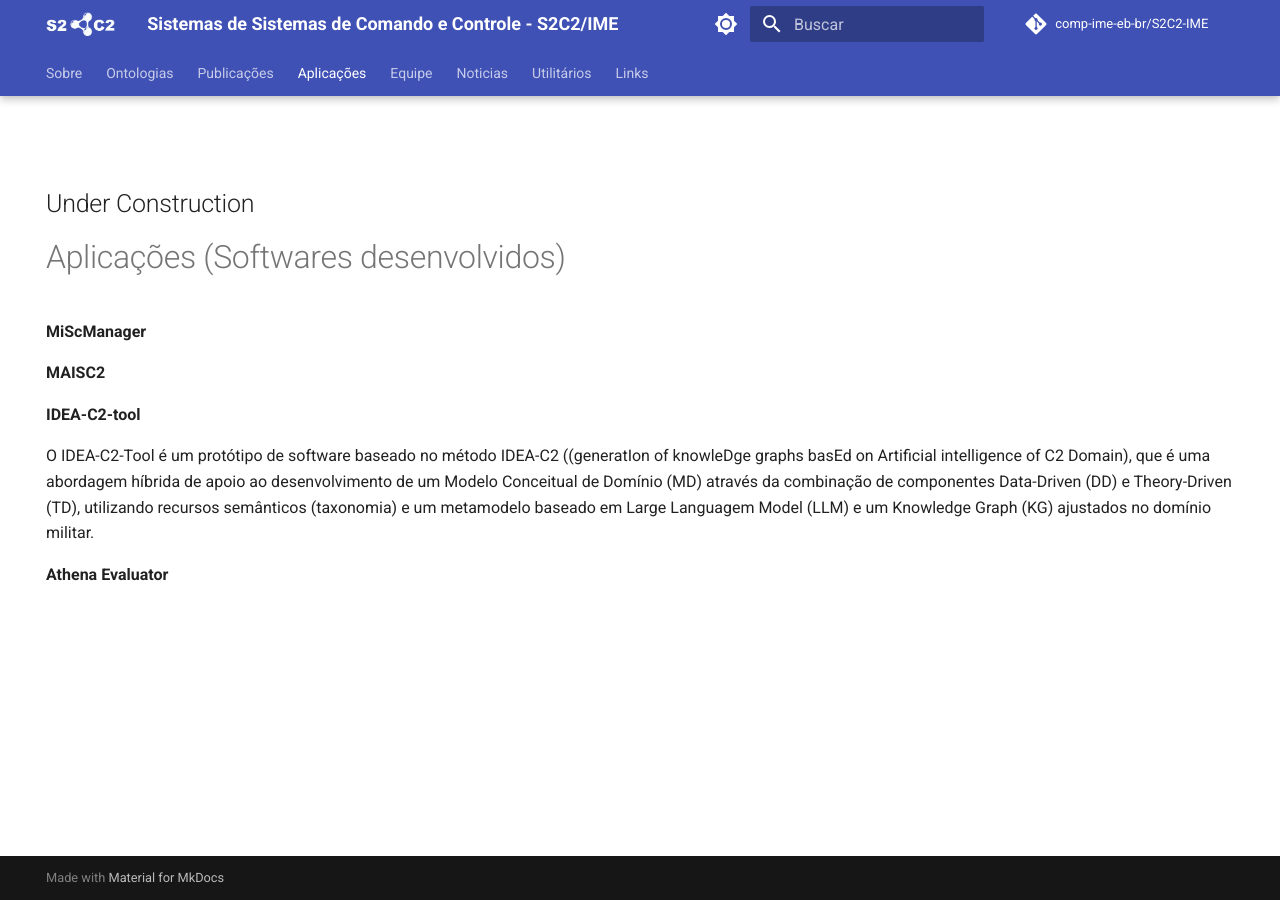
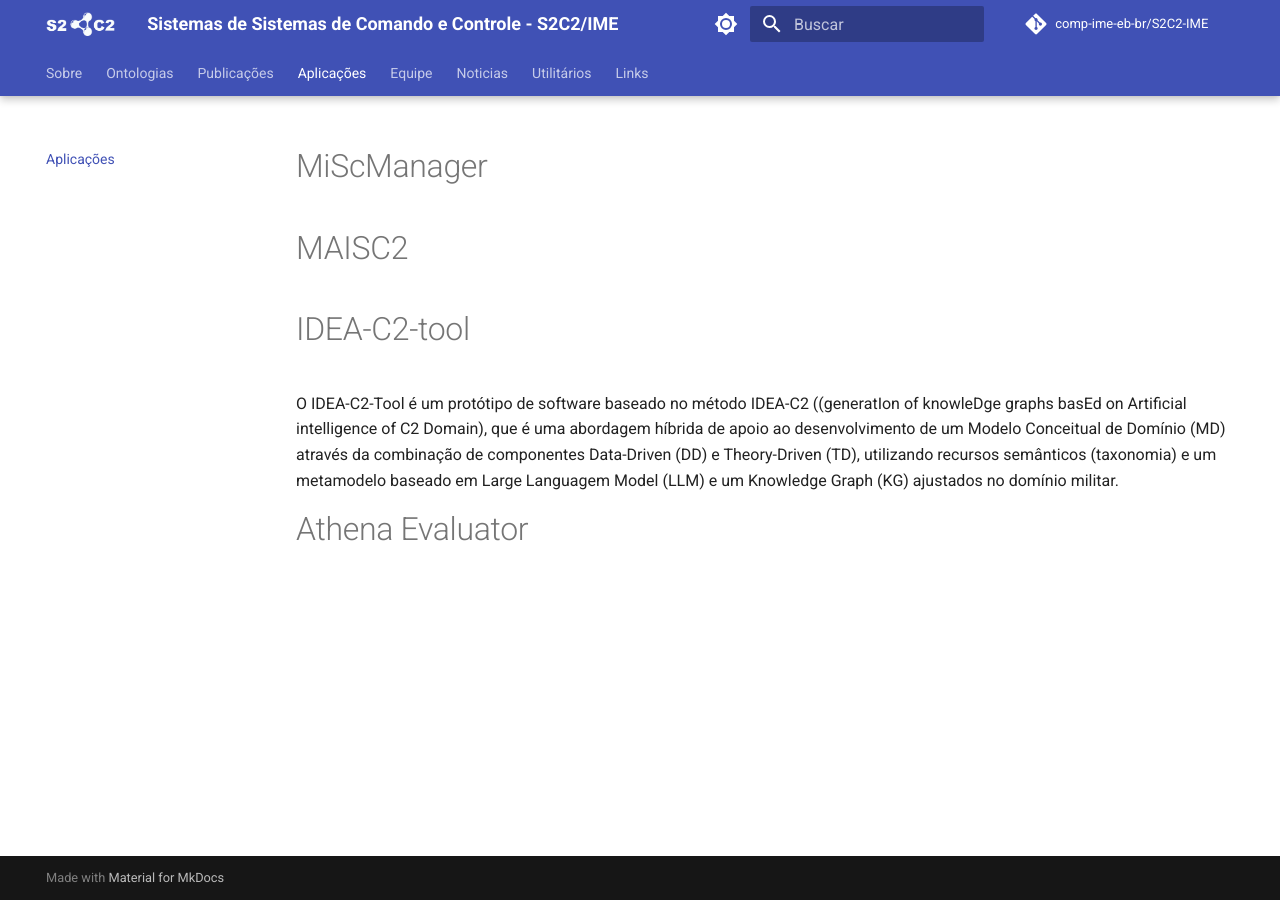
Before and after one commit to comp-ime-eb-br/S2C2-IME, an MkDocs documentation site: the page built from docs/apli.md, in a window 1280 px wide. Built offline with MkDocs 1.6.1 and Material for MkDocs 9.7.7, drawn with Linux system fonts in a browser that asks for light colours; comment, search, counter and statistics services are not loaded.

Commit message:
Update apli.md

```diff
--- a/docs/apli.md
+++ b/docs/apli.md
@@ -1,21 +1,17 @@
 ---
+title:  Aplicações (Softwares desenvolvidos)
 hide:
-  - navigation
   - toc
 ---
 
-## Under Construction
-
-# Aplicações (Softwares desenvolvidos)
-
-**MiScManager**
+#MiScManager
 
 
-**MAISC2**
+#MAISC2
 
 
-**IDEA-C2-tool**
+#IDEA-C2-tool
 
 O IDEA-C2-Tool é um protótipo de software baseado no método IDEA-C2 ((generatIon of knowleDge graphs basEd on Artificial intelligence of C2 Domain), que é uma abordagem híbrida de apoio ao desenvolvimento de um Modelo Conceitual de Domínio (MD) através da combinação de componentes Data-Driven (DD) e Theory-Driven (TD), utilizando recursos semânticos (taxonomia) e um metamodelo baseado em Large Languagem Model (LLM) e um Knowledge Graph (KG) ajustados no domínio militar.
 
-**Athena Evaluator**
+#Athena Evaluator
```
